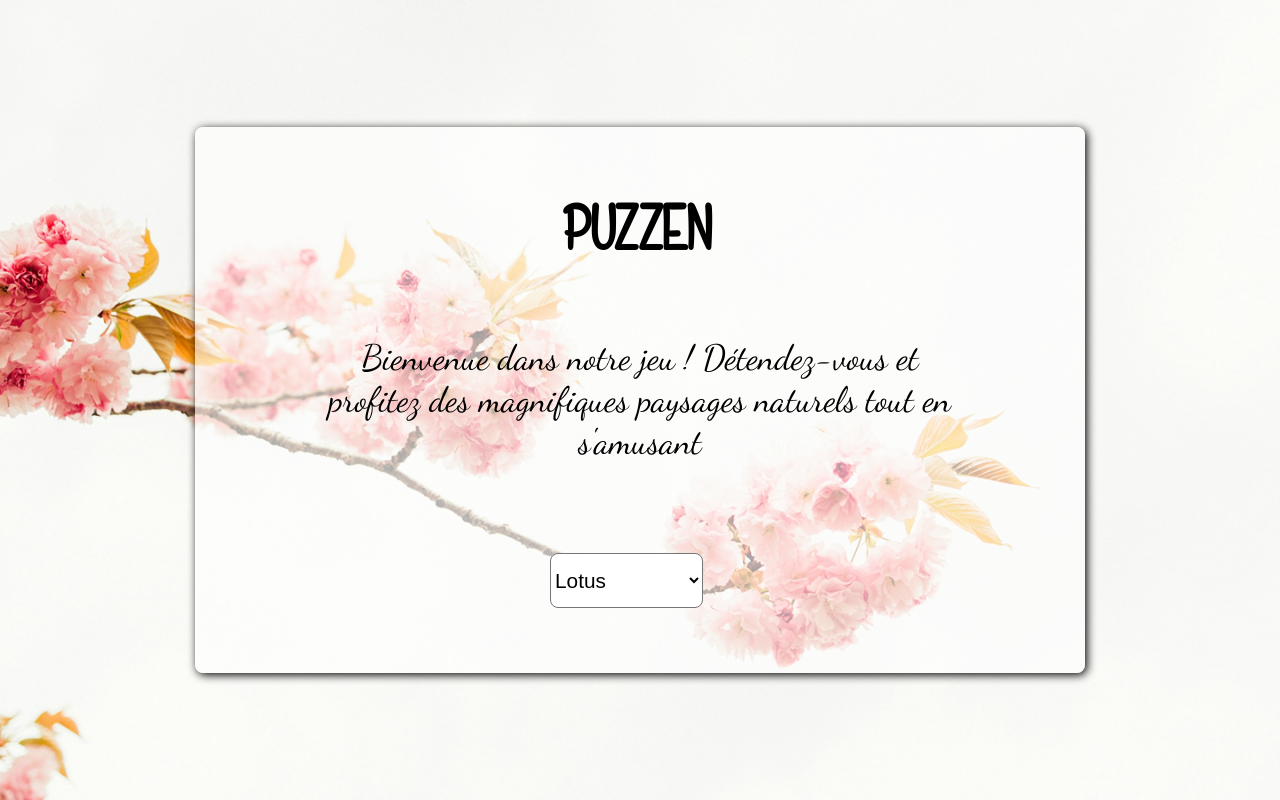
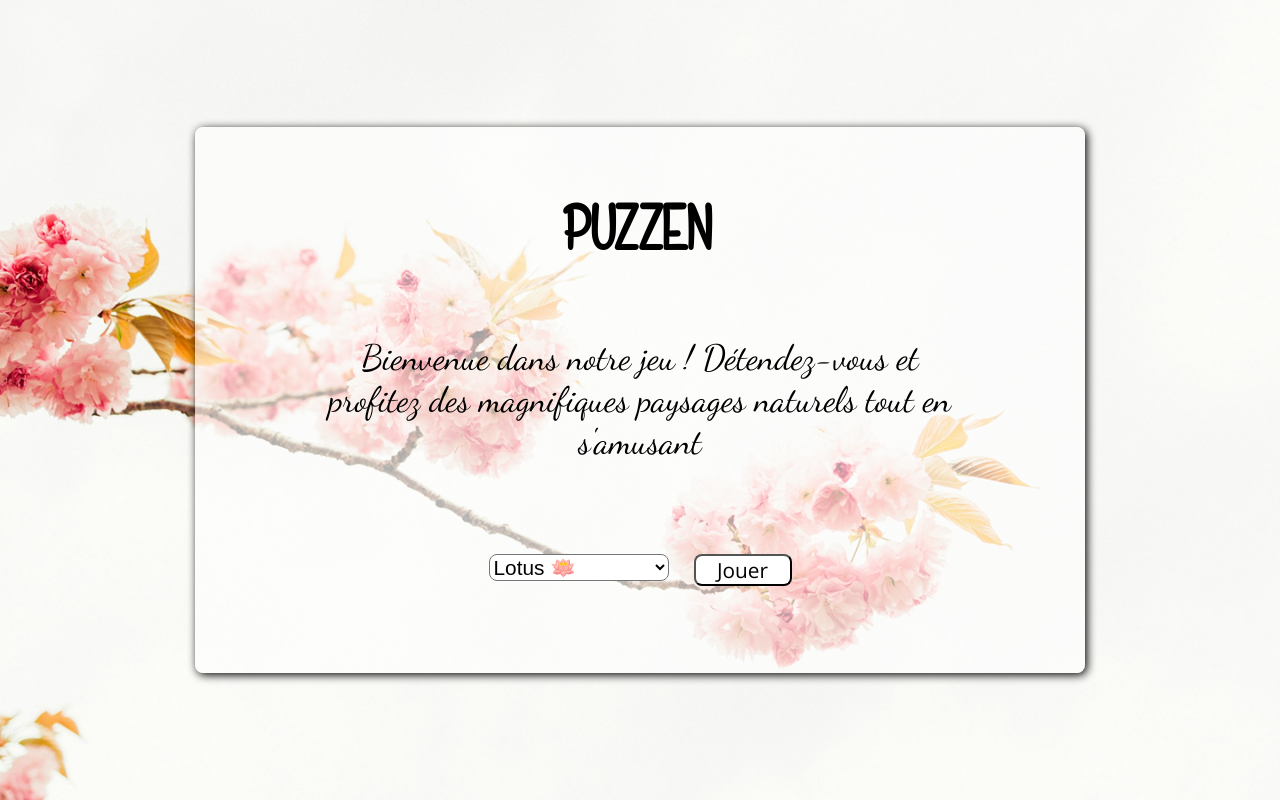
Before and after one commit to alesbesdria/hackaton-puzzlegame, a React (Vite) app: page / in a window 1280 px wide. Built offline with nearby package versions, Linux system fonts and the light colour scheme.

Commit message:
function pour changer le theme sur accueil okk

```diff
--- a/src/css/Home.css
+++ b/src/css/Home.css
@@ -30,7 +30,7 @@
     border-radius: 8px;
     width: 180px;
     height: 10%;
-    margin-top: 50%;
+    margin-top: 30%;
     font-size: 1.3rem;
     background: rgba(255, 255, 255);
 }
@@ -47,3 +47,19 @@ p{
     padding-top: 8%;
     font-family: dancing script;
 }
+.button-play{
+    max-width: 85%;
+    max-height: 30%;
+    border-radius: 8px;
+    width: 98px;
+    height: 10%;
+    margin-top: 30%;
+    font-size: 1.3rem;
+    background: rgba(255, 255, 255);
+}
+
+.select-game{
+    display: flex;
+    flex-direction: row-reverse;
+    gap: 25px;
+}
--- a/src/pages/Homepage.jsx
+++ b/src/pages/Homepage.jsx
@@ -1,6 +1,9 @@
 import "../css/Home.css";
+import { useState } from "react";
 
 export default function Accueil() {
+  const [selectedTheme, setSelectedTheme] = useState("");
+
   return (
     <>
       <div className="background">
@@ -10,12 +13,20 @@ export default function Accueil() {
             Bienvenue dans notre jeu ! Détendez-vous et profitez des magnifiques
             paysages naturels tout en s'amusant
           </p>
-          <select className="select-theme">
-            <option value="">Lotus</option>
-            <option value="">Plage</option>
-            <option value="">Cascade</option>
-            <option value="">Méditation</option>
-          </select>
+          <div className="select-game">
+            <button className="button-play">Jouer</button>
+            <select
+              className="select-theme"
+              id=""
+              value={selectedTheme}
+              onChange={(e) => setSelectedTheme(e.target.value)}
+            >
+              <option value=""> Lotus 🪷</option>
+              <option value="">Plage 🏖️</option>
+              <option value="">Cascade 🏞️</option>
+              <option value="">Méditation 🧘‍♂️</option>
+            </select>
+          </div>
         </div>
       </div>
     </>
```
